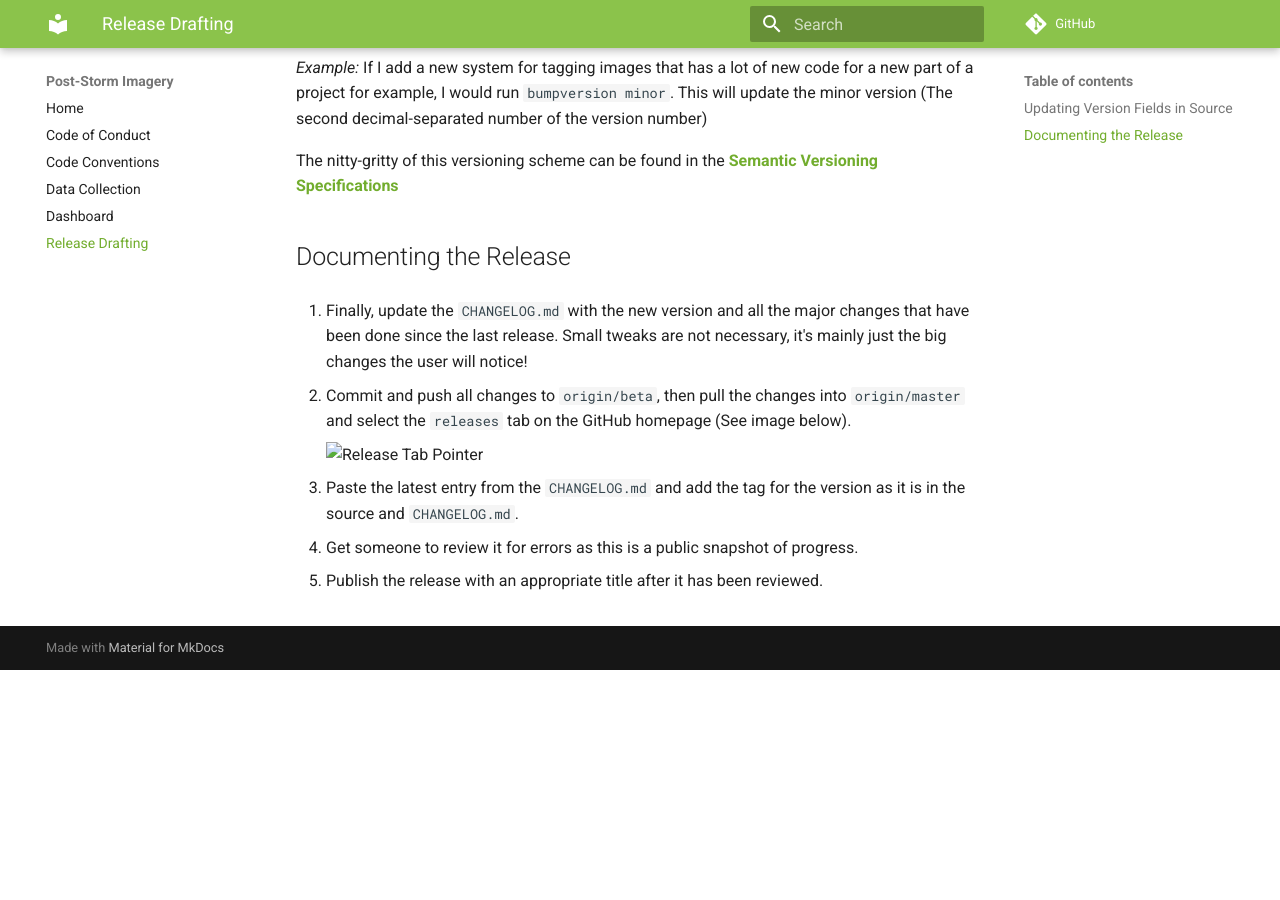
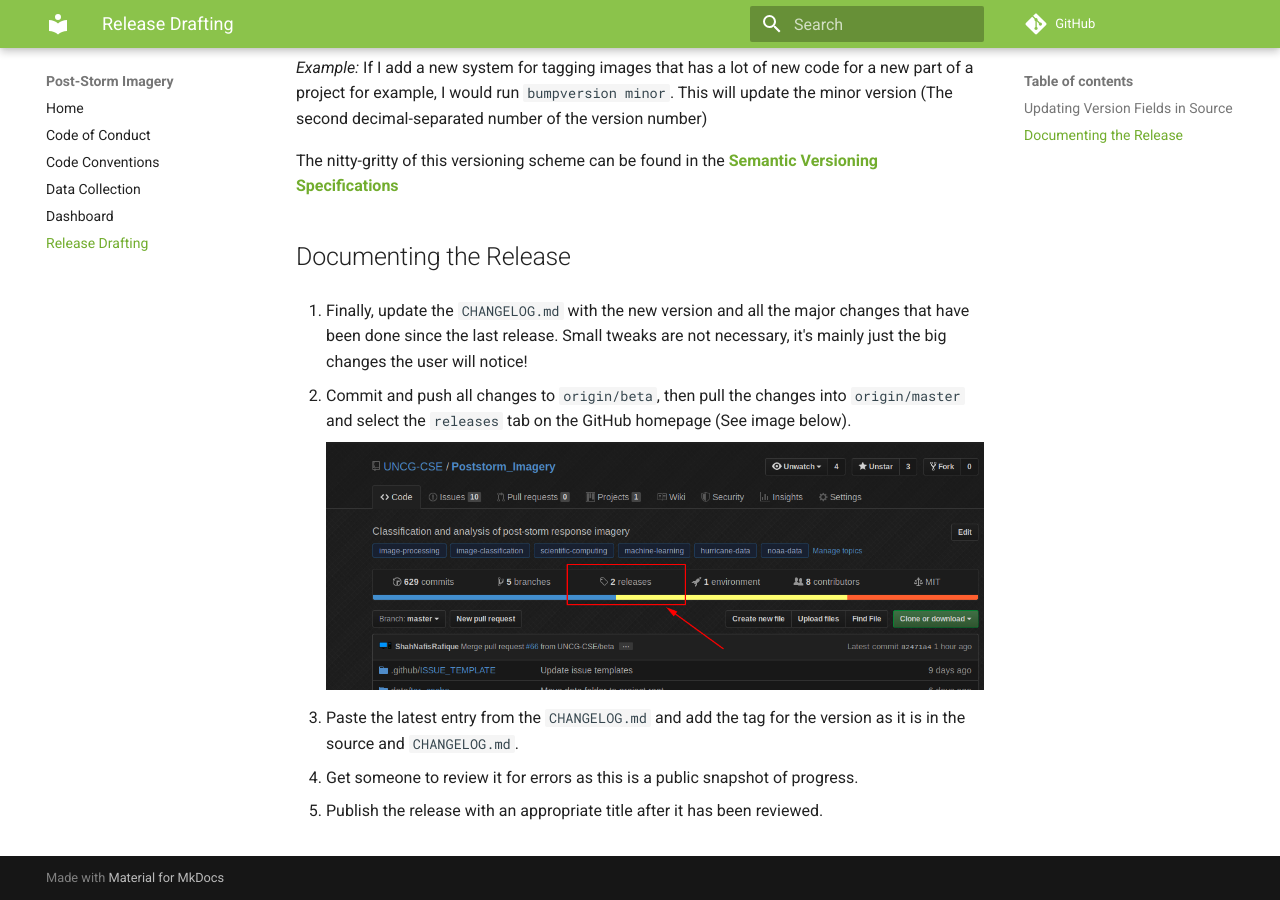
Before and after one commit to UNCG-CSE/Poststorm_Imagery, an MkDocs documentation site: the page built from docs/release_drafting.md, in a window 1280 px wide and 900 px high, scrolled down 1150 px. Built offline with MkDocs 1.6.1 and Material for MkDocs 9.7.7, drawn with Linux system fonts in a browser that asks for light colours; comment, search, counter and statistics services are not loaded; before the commit the page ends 1820 px from its top, so only the background shows below that.

Commit message:
Fix image not being displayed

```diff
--- a/docs/release_drafting.md
+++ b/docs/release_drafting.md
@@ -50,7 +50,7 @@ The nitty-gritty of this versioning scheme can be found in the
 2.  Commit and push all changes to `origin/beta`, then pull the changes into `origin/master` and select
     the `releases` tab on the GitHub homepage (See image below).
 
-    ![Release Tab Pointer](release_drafting_images/1.png)
+    ![Release Tab Pointer](./release_drafting_images/1.png)
 
 3.  Paste the latest entry from the `CHANGELOG.md` and add the tag for the version as it is in the source and
     `CHANGELOG.md`.
```
Also changed, not shown: docs/release_drafting_images/1.png (added).
